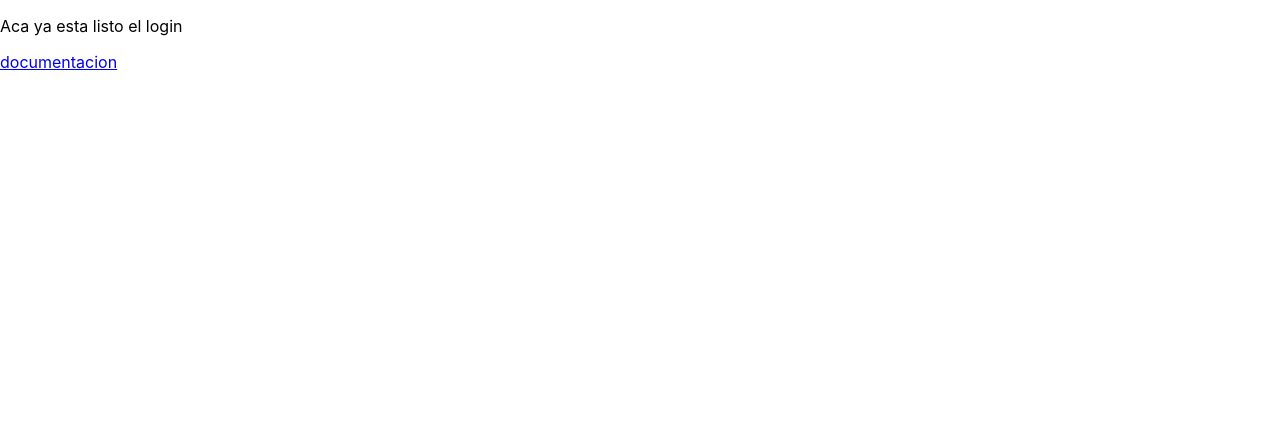
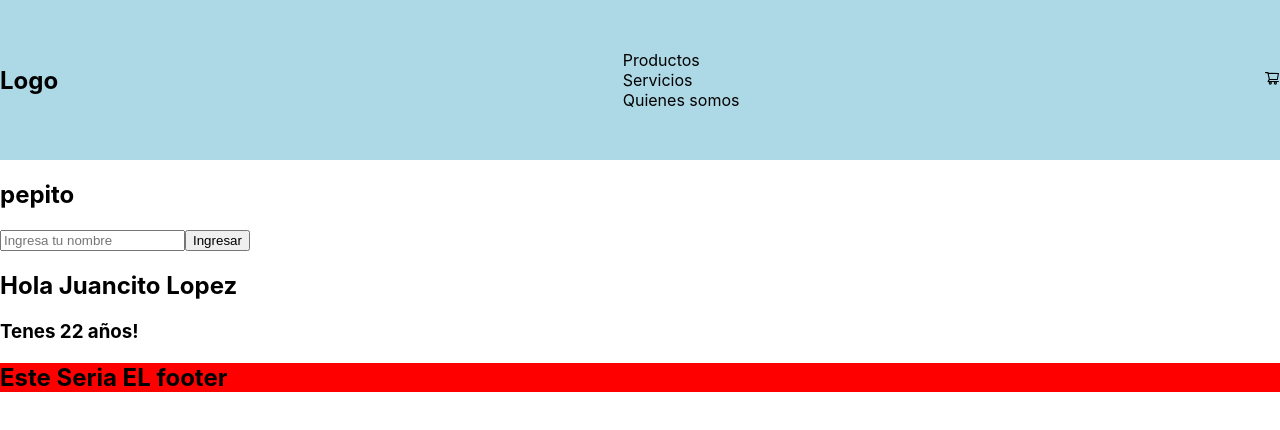
Before and after one commit to jorgeduje/coder-45090, a React (Create React App) app: page / in a window 1280 px wide. Shown: the top 430 px of the page. Built offline with nearby package versions, Linux system fonts and the light colour scheme.

Commit message:
clase 4 - componentes, props, children

```diff
--- a/src/App.js
+++ b/src/App.js
@@ -1,24 +1,23 @@
-
+import Header from "./components/Header/Header";
+import ItemListContainer from "./components/ItemListContainer/ItemListContainer";
+import Layout from "./components/Layout/Layout";
+import LoginContainer from "./components/LoginContainer/LoginContainer";
 
 function App() {
+  let nombreUsuario = "Juancito";
+
   return (
     <div className="App">
-      <header className="App-header">
-
-        <p>
-          Aca ya esta listo el login
-        </p>
-        <a
-          className="App-link"
-          href="https://reactjs.org"
-          target="_blank"
-          rel="noopener noreferrer"
-        >
-          documentacion
-        </a>
-      </header>
+      <Layout>
+        <Header />
+        <LoginContainer />
+        <ItemListContainer usuario={nombreUsuario} apellido="Lopez" edad={22} />
+        {/* <ItemListContainer usuario={nombreUsuario} apellido="Lopez" edad={22} /> */}
+      </Layout>
     </div>
   );
 }
 
 export default App;
+
+// ItemListContainer( )
--- /dev/null
+++ b/src/components/CartWidget/CartWidget.jsx
@@ -0,0 +1,12 @@
+
+import { AiOutlineShoppingCart } from 'react-icons/ai';
+
+const CartWidget = () => {
+  return (
+    <div>
+      <AiOutlineShoppingCart />
+    </div>
+  )
+}
+
+export default CartWidget
--- /dev/null
+++ b/src/components/Header/Header.jsx
@@ -0,0 +1,24 @@
+import CartWidget from "../CartWidget/CartWidget";
+import { Navbar } from "../Navbar/Navbar";
+
+const Header = () => {
+
+  return (
+    <div
+      style={{
+        display: "flex",
+        width: "100%",
+        height: "20vh",
+        justifyContent: "space-between",
+        alignItems: "center",
+        backgroundColor: "lightblue"
+      }}
+    >
+      <h2>Logo</h2>
+      <Navbar />
+      <CartWidget />
+    </div>
+  );
+};
+
+export default Header;
--- /dev/null
+++ b/src/components/ItemListContainer/ItemListContainer.jsx
@@ -0,0 +1,25 @@
+
+
+const ItemListContainer = (  {edad, apellido, usuario}  ) => {
+
+  // const { edad, apellido, usuario } = props
+
+  // FRAGMENTS
+  return (
+    <>
+        <h2>Hola {usuario} {apellido} </h2>
+        <h3>Tenes {edad} años!</h3>
+    </>
+
+  )
+}
+
+export default ItemListContainer
+
+// const algo = ()=>{
+
+//   let nombre = "Jorge"
+//   let apellido = "Duje"
+
+//   return nombre , apellido
+// }
--- /dev/null
+++ b/src/components/Layout/Layout.jsx
@@ -0,0 +1,14 @@
+import React from 'react'
+
+const Layout = ( {children} ) => {
+
+
+  return (
+    <div>
+        {children}
+        <h2 style={{backgroundColor: "red"}}>Este Seria EL footer</h2>
+    </div>
+  )
+}
+
+export default Layout
--- /dev/null
+++ b/src/components/ListNavbar/ListNavbar.jsx
@@ -0,0 +1,10 @@
+
+import React from 'react'
+
+const ListNavbar = ( { title } ) => {
+  return (
+    <li style={{ listStyle: "none"}}>{title}</li>
+  )
+}
+
+export default ListNavbar
--- /dev/null
+++ b/src/components/Login/Login.jsx
@@ -0,0 +1,16 @@
+import React from 'react'
+
+const Login = ( { nombre, onSubmit } ) => {
+
+
+
+  return (
+    <div>
+        <h2>{nombre}</h2>
+        <input type="text" placeholder='Ingresa tu nombre' />
+        <button onClick={onSubmit}>Ingresar</button>
+    </div>
+  )
+}
+
+export default Login
--- /dev/null
+++ b/src/components/LoginContainer/LoginContainer.jsx
@@ -0,0 +1,21 @@
+
+import React from 'react'
+import Login from '../Login/Login'
+
+const LoginContainer = () => {
+
+    const nombre = "pepito"
+
+    const onSubmit = ()=>{
+        console.log( "se envio el formulario ")
+    }
+
+
+  return (
+    <div>
+        <Login nombre={nombre} onSubmit={onSubmit} />
+    </div>
+  )
+}
+
+export default LoginContainer
--- /dev/null
+++ b/src/components/Navbar/Navbar.jsx
@@ -0,0 +1,23 @@
+
+// EXPORTACION NOMBRADA, SE IMPORTA ENTRE {} Y CON EL MISMO NOMBRE
+// export const obj = {
+
+import ListNavbar from "../ListNavbar/ListNavbar"
+
+// }
+// export const obj2 = {
+
+// }
+
+
+export const Navbar = ()=>{
+
+    return (
+        <ul>
+           <ListNavbar title="Productos" />
+           <ListNavbar title="Servicios" />
+           <ListNavbar title="Quienes somos" />
+        </ul>
+    )
+
+}
```
